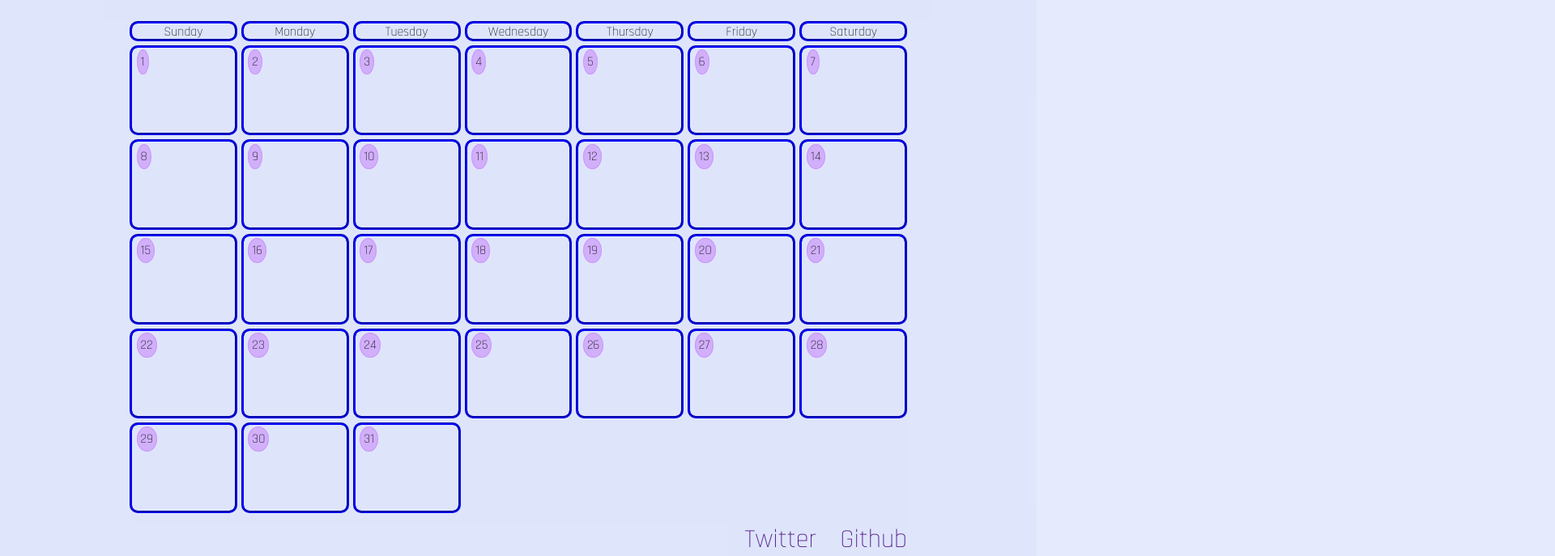
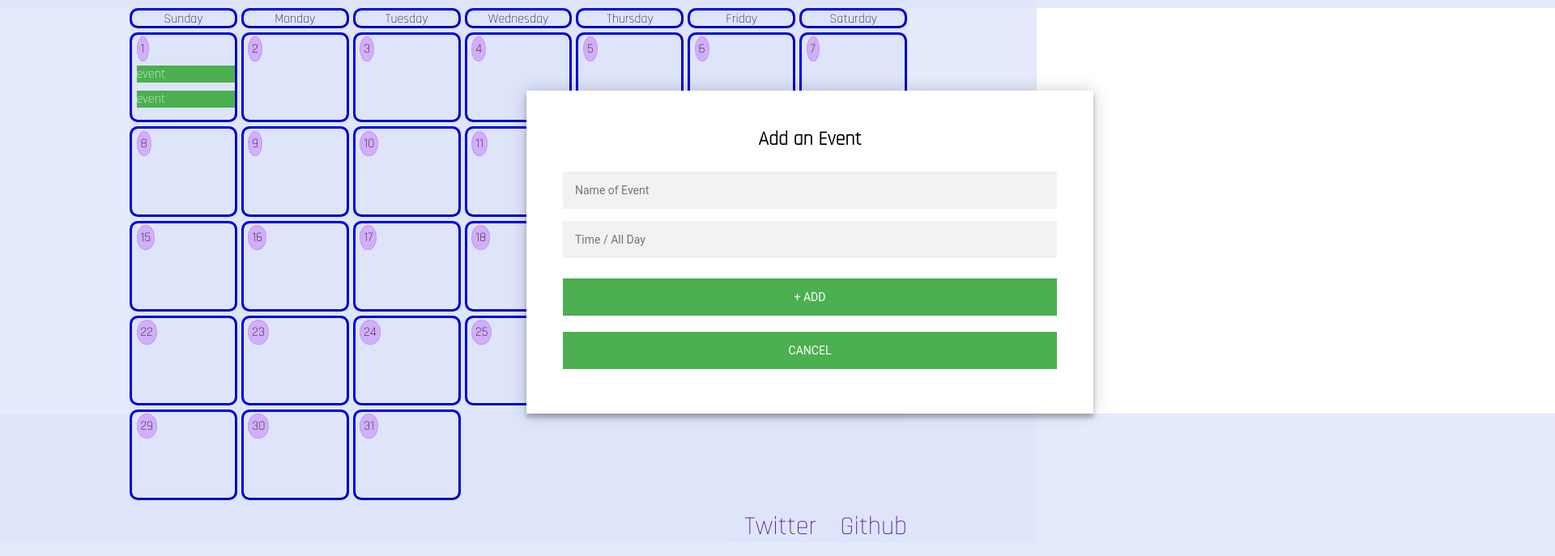
Before and after one commit to mikeyyup/calendar-app, a plain HTML site: page index.html in a window 1280 px wide. Shown: the part 140-827 px from the top of the page at 81% size, 1920 px wide, since content can reach past the window. Drawn offline with Linux system fonts and the light colour scheme.

Commit message:
add modal window/style buttons, hover effects

```diff
--- a/index.html
+++ b/index.html
@@ -15,7 +15,7 @@
 
   <div class="right-nav">
     <div class="dropdown">
-      <button class="drpbtn">Month</button>
+      <button class="drpbtn hover">Month</button>
         <div class="drpbtn-content">
           <a href="">Janauary</a>
           <a href="">February</a>
@@ -32,7 +32,7 @@
         </div>
     </div>
     <div class="dropdown">
-      <button class="drpbtn">Year</button>
+      <button class="drpbtn hover">Year</button>
         <div class="drpbtn-content">
           <a href="">2016</a>
           <a href="">2017</a>
@@ -60,7 +60,13 @@
     <div class="weekday">Thursday</div>
     <div class="weekday">Friday</div>
     <div class="weekday">Saturday</div>
-    <div class="day"><span>1</span></div>
+    <div class="day"><span>1</span>
+      <div class="event">
+        <a class="hover" href="">event</a>
+        <a class="hover" href="">event</a>
+      </div>
+
+  </div>
     <div class="day"><span>2</span></div>
     <div class="day"><span>3</span></div>
     <div class="day"><span>4</span></div>
@@ -104,6 +110,19 @@
 
 
 
+  <div class="modal ">
+    <div class="form">
+      <h1 class="add-event">Add an Event</h1>
+      <form class="login-form">
+        <input type="text" placeholder="Name of Event"/>
+        <input type="text" placeholder="Time / All Day"/>
+      <div>
+        <button class="modal-btn hover">+ Add</button>
+        <button class="modal-btn red hover">Cancel</button>
+      </div>
+      </form>
+
+
 
 </body>
 <script src="script.js"></script>
--- a/style.css
+++ b/style.css
@@ -27,13 +27,6 @@ h1 {
   font-size: 64px;
 }
 
-.drpbtn {
-  background-color: rgb(164, 164, 164);
-  color: white;
-  font-size: 24px;
-  border: none;
-  padding: 1rem;
-}
 .dropdown {
   position: relative;
   display: inline-block;
@@ -52,19 +45,8 @@ h1 {
   display: block;
 }
 
-.drpbtn-content a:hover {
-  background-color: green;
-}
-
 .dropdown:hover .drpbtn-content {
   display: block;
-}
-
-.dropdown:hover .drpbtn {
-  background-color: gray;
-}
-.drpbtn-content a:hover {
-  background-color: rgb(185, 185, 251);
 }
 
 .calendar {
@@ -118,3 +100,88 @@ footer {
 .footer > a {
   text-decoration: none;
 }
+
+.add-event {
+  text-align: center;
+  font-size: 24px;
+  background: #ffffff;
+  padding-bottom: 25px;
+}
+
+.event {
+  width: 100%;
+}
+.event > a {
+  margin: 10px 0;
+  display: block;
+  text-decoration: none;
+  background: #4caf50;
+  color: white;
+}
+
+.modal {
+  width: 125rem;
+  padding: 8% 0 0;
+  margin: auto;
+  background: #ffffff;
+}
+.form {
+  position: relative;
+  z-index: 1;
+  background: #ffffff;
+  width: 35%;
+  margin: 0 auto 100px;
+  padding: 45px;
+  text-align: center;
+  box-shadow: 0 0 20px 0 rgba(0, 0, 0, 0.2), 0 5px 5px 0 rgba(0, 0, 0, 0.24);
+}
+.login-form {
+  background: #ffffff;
+}
+.form input {
+  font-family: 'Roboto', sans-serif;
+  outline: 0;
+  background: #f2f2f2;
+  width: 100%;
+  border: 0;
+  margin: 0 0 15px;
+  padding: 15px;
+  box-sizing: border-box;
+  font-size: 14px;
+}
+.form button,
+.drpbtn {
+  font-family: 'Roboto', sans-serif;
+  text-transform: uppercase;
+  outline: 0;
+  background: #4caf50;
+  width: 100%;
+  border: 0;
+  padding: 15px;
+  color: #ffffff;
+  font-size: 14px;
+  transition: all 0.3 ease;
+  cursor: pointer;
+}
+
+.hover:hover,
+.hover:active,
+.hover:focus {
+  background: #43a047;
+}
+
+.hidden {
+  display: none;
+}
+
+.login-form > div {
+  background: #ffffff;
+}
+
+.modal-btn {
+  margin: 10px 0;
+}
+
+.red {
+  background-color: rgb(200, 90, 90);
+}
```
